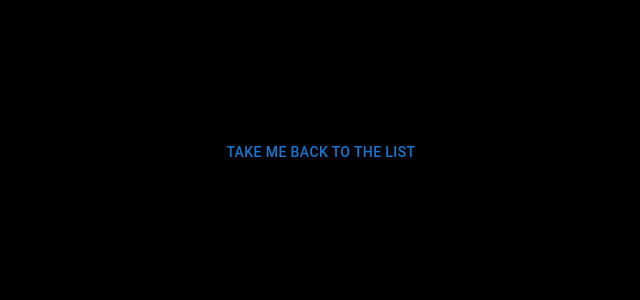
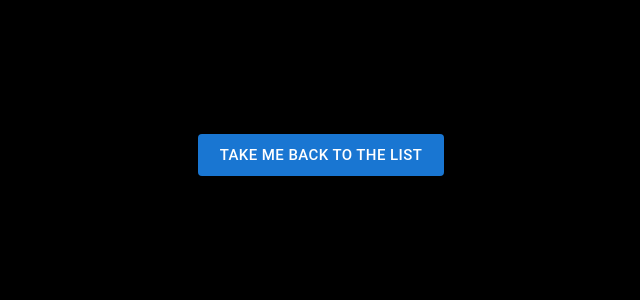
Before and after one commit to davidjnash2/weekend-movie-sagas, a React (Create React App) app: page /#/details in a window 1280 px wide. Shown: the top 300 px of the page, without its empty margins (319-959 px from the left). Built offline with nearby package versions, Linux system fonts and the light colour scheme.

Commit message:
updated styling of other button for when no info displays on refresh on MovieDetails view; updated README with progress

```diff
--- a/src/components/MovieDetails/MovieDetails.jsx
+++ b/src/components/MovieDetails/MovieDetails.jsx
@@ -16,18 +16,24 @@ function MovieDetails() {
     // refresh, adding this conditional render so that code doesn't
     // break, which will allow user to click button to
     // return to home page to make another selection
+    // updated appearance of button with MUI styling
     if (details.length === 0) {
         return <div>
             OOOOOPS...nothing here.
             <br />
             <br />
             <br />
-            <Button onClick={() => history.push('/')}>TAKE ME BACK TO THE LIST</Button>
+            <Button
+                variant="contained"
+                color="primary"
+                size="large"
+                xs={2} onClick={() => history.push('/')}>TAKE ME BACK TO THE LIST</Button>
         </div>;
     }
 
-    // rendering returned movie detail data, using conditional rendering to
-    // determine genre/genres heading
+    // rendering returned movie detail data
+    // using conditional rendering to determine genre/genres heading
+    // added MUI to allow for grid layout, and added button styling
     return (
         <div className="details-container">
             <Grid container spacing={1}>
```
Also changed, not shown: src/components/MovieDetails/MovieDetails.css (line endings or trailing spaces), 1 other file (tests, documents, lock files or other folders).
